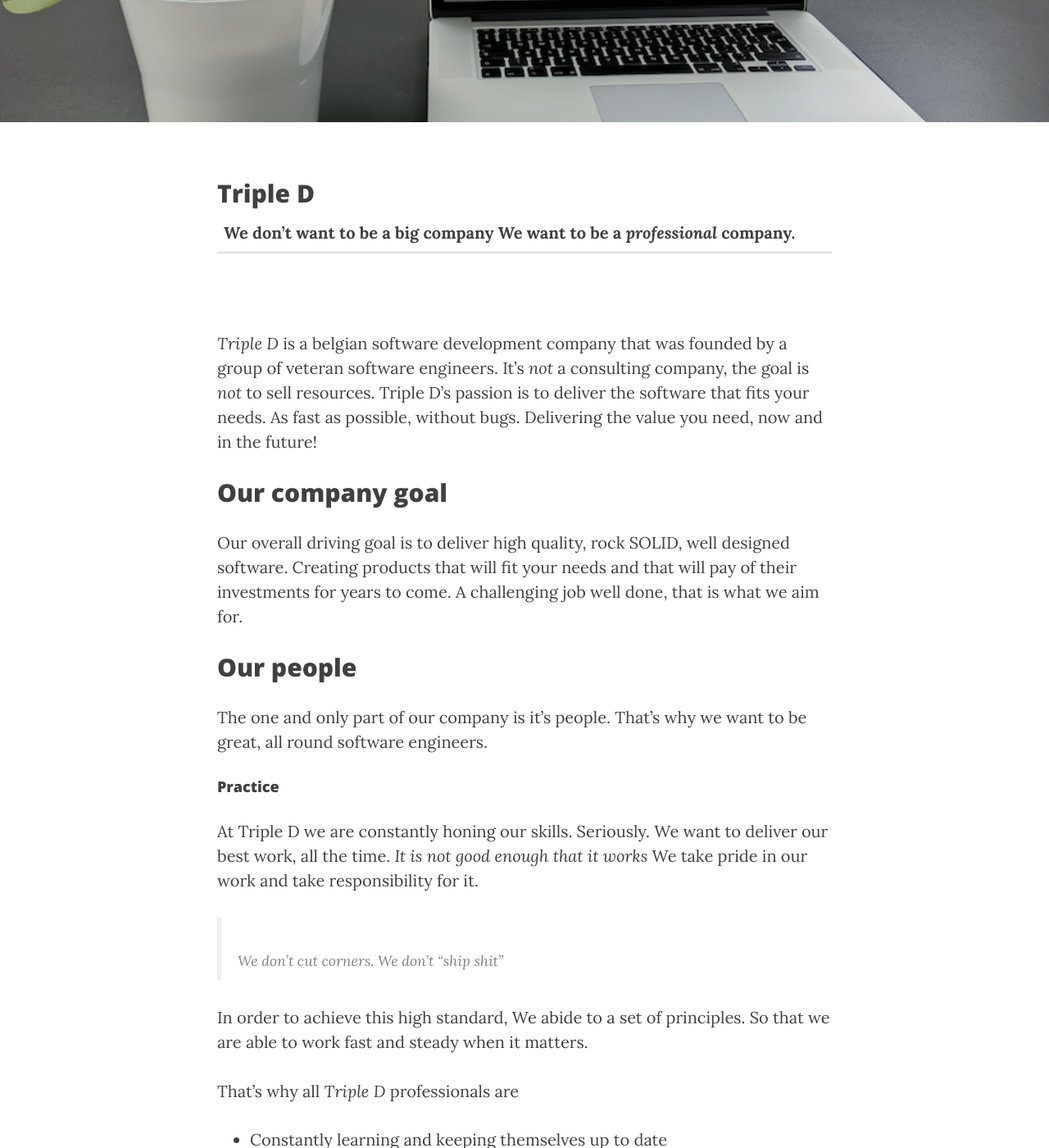
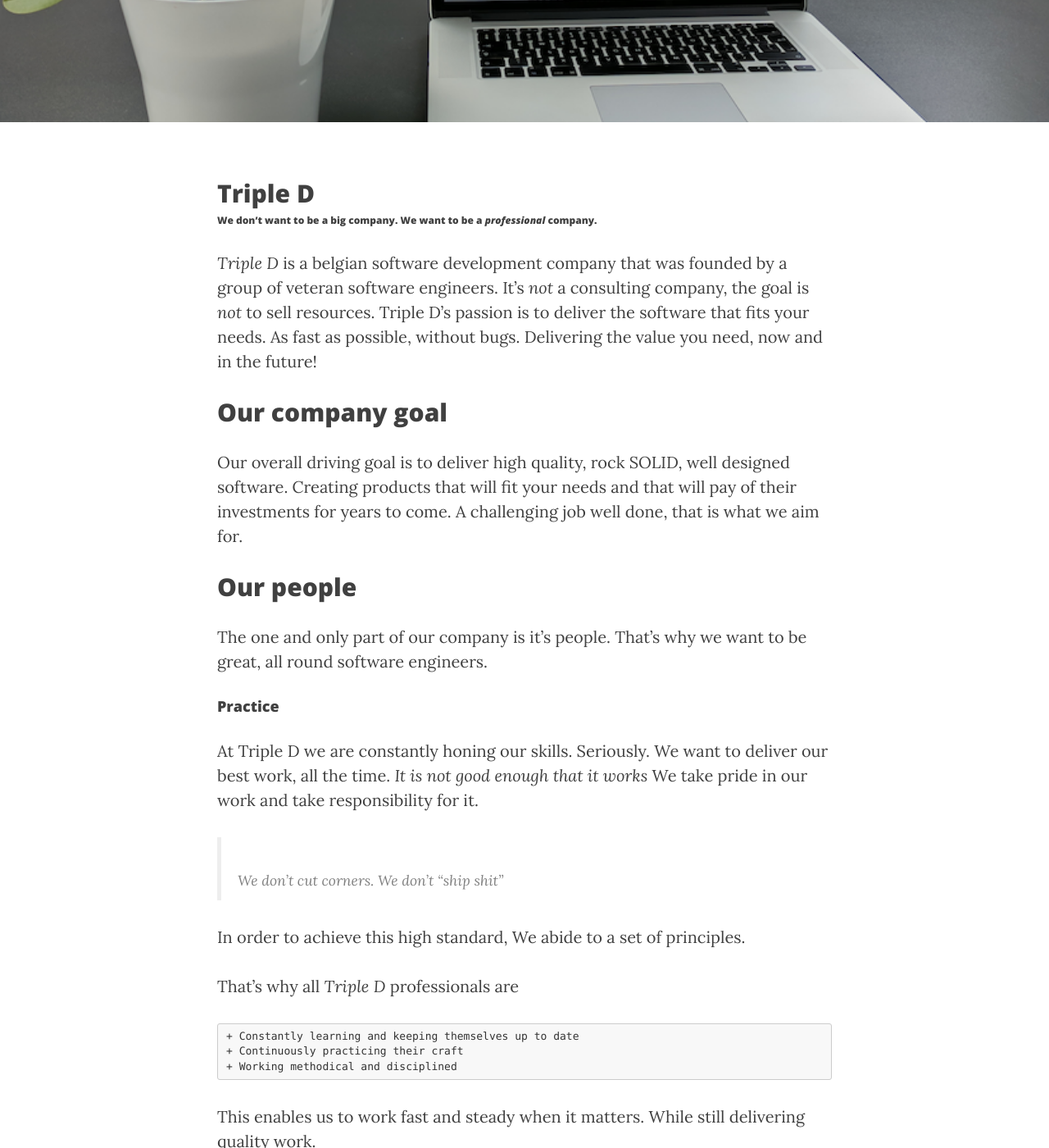
Before and after one commit to tripledio/tripledio.github.io, a Jekyll site: the page built from about.md, in a window 1280 px wide and 1400 px high, scrolled down 299 px. Shown: the whole window at 82% size. Built offline with Jekyll 4.4.1, drawn with Linux system fonts in a browser that asks for light colours; nearby versions of some CDN libraries.

Commit message:
some markup changes

````diff
--- a/about.md
+++ b/about.md
@@ -6,9 +6,7 @@ header-img: "img/laptop-bg.png"
 ---
 ## Triple D  <a name="1"/>
 
-| We don't want to be a big company We want to be a _professional_ company.|
-| :-------------|
-||
+###### We don't want to be a big company. We want to be a _professional_ company.
 
 *Triple D* is a belgian software development company that was founded by a group of veteran software engineers. It's *not* a consulting company, the goal is *not* to sell resources. Triple D's passion is to deliver the software that fits your needs. As fast as possible, without bugs.  Delivering the value you need, now and in the future!
 
@@ -27,14 +25,17 @@ The one and only part of our company is it's people. That's why we want to be gr
 
   > We don't cut corners. We don't *"ship shit"*
 
-   In order to achieve this high standard, We abide to a set of principles. So that we are able to work fast and steady when it matters.
+   In order to achieve this high standard, We abide to a set of principles.
 
 
 That's why all *Triple D* professionals are
-
+```markdown
    + Constantly learning and keeping themselves up to date
    + Continuously practicing their craft
    + Working methodical and disciplined
+```
+
+This enables us to work fast and steady when it matters. While still delivering quality work.
 
 > You don't rise to the level of your expectations, you fall to the level of your training.
 
````
Also changed, not shown: _drafts/draftExample.md (+11 -0 lines), _drafts/our_history.md (+0 -8 lines).
